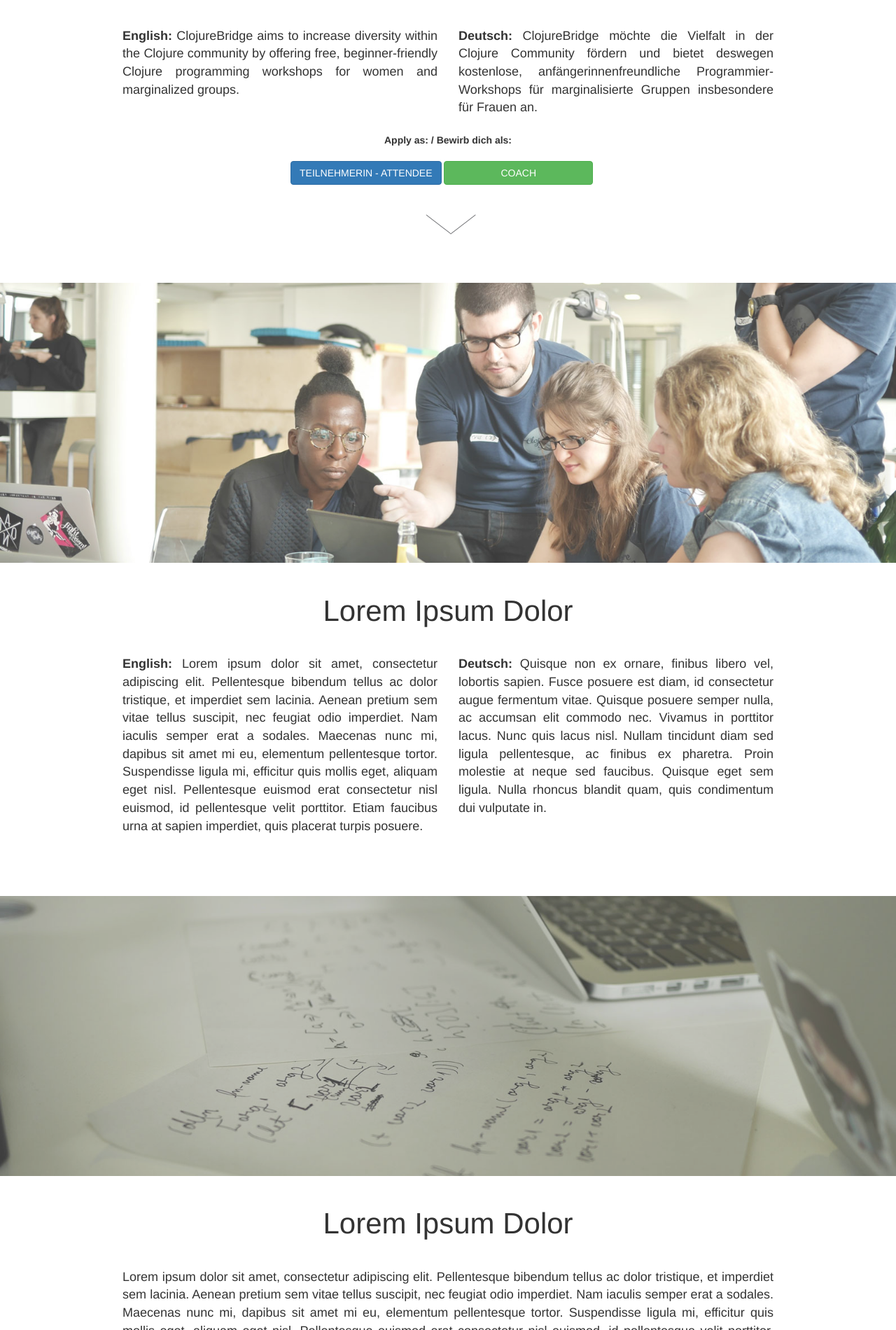
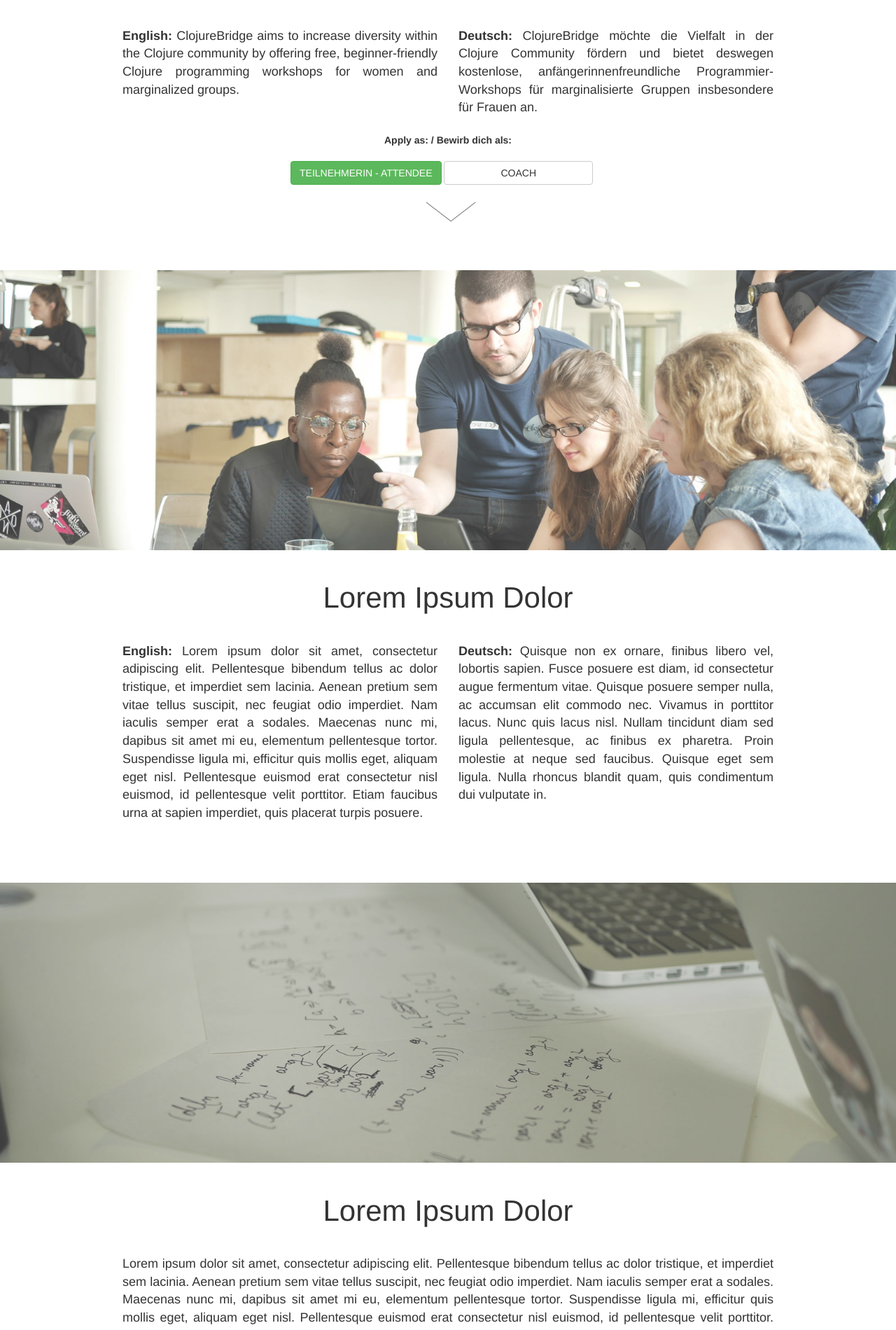
Before and after one commit to clojurebridge-berlin/clojurebridge-berlin.github.io, a Jekyll site: the page built from index.html, in a window 1280 px wide. Shown: the part 373-2273 px from the top of the page at 70% size. Built offline with Jekyll 4.4.1, drawn with Linux system fonts in a browser that asks for light colours.

Commit message:
Change button color

```diff
--- a/assets/stylesheet.css
+++ b/assets/stylesheet.css
@@ -102,7 +102,7 @@
   }
 
   .arrow {
-    padding-top: 3%;
+    padding-top: 1%;
     margin-left: 45%;
     visibility: visible;
   }
--- a/index.html
+++ b/index.html
@@ -23,8 +23,8 @@
         <b>Apply as: / Bewirb dich als:</b>
       </div>
       <div class="col-xs-12 col-sm-offset-2 col-sm-10 col-md-offset-3 col-md-9">
-        <button type="button" class="btn btn-primary">TEILNEHMERIN - ATTENDEE</button>
-        <button type="button" class="btn btn-success coach-button">COACH</button>
+        <button type="button" class="btn btn-success">TEILNEHMERIN - ATTENDEE</button>
+        <button type="button" class="btn btn-default coach-button">COACH</button>
       </div>
     </div>
     <img class="arrow" src="/images/scroll-arrow.png">
```
